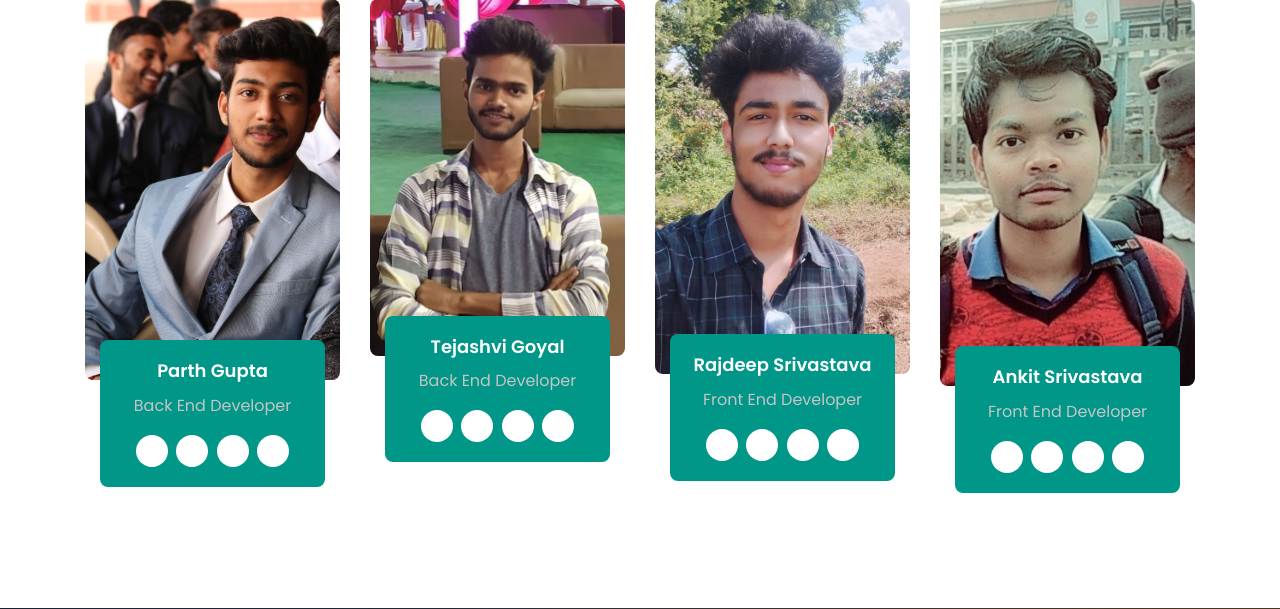
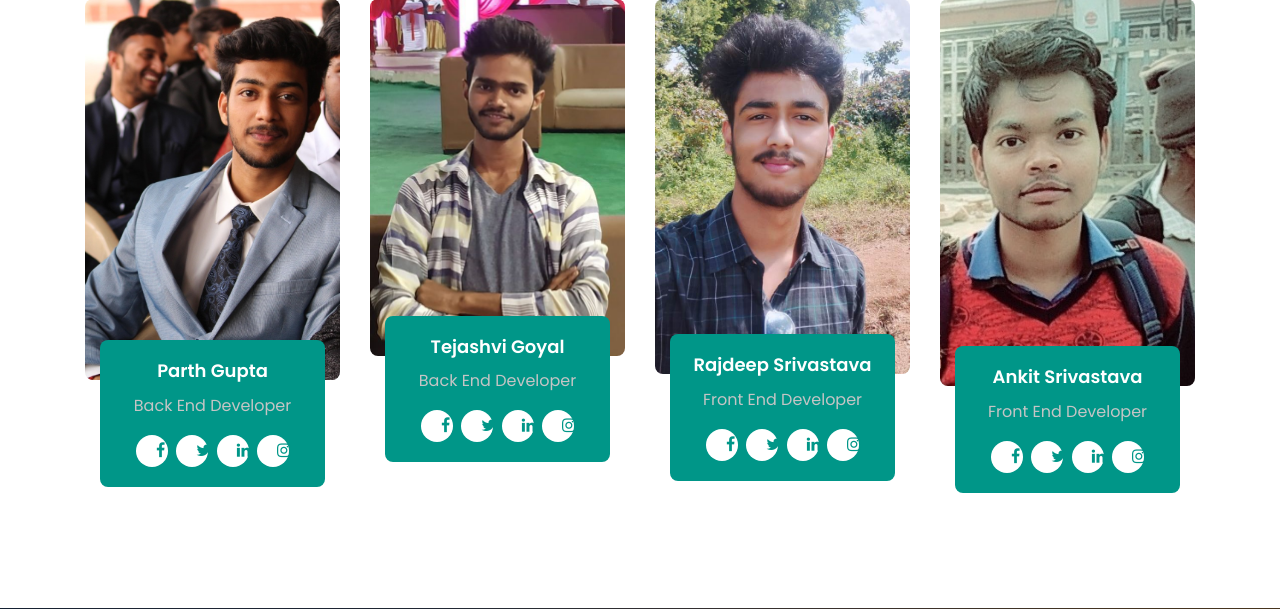
Before and after one commit to codebiet/Travelista, a Django app: page /about/ in a window 1280 px wide. Shown: the part 1355-1964 px from the top of the page. Run offline with Django 3.2, Linux system fonts and the light colour scheme; some libraries are stand-ins or nearby versions; some web fonts are replaced.

Commit message:
add icons

```diff
--- a/Places/templates/Places/base.html
+++ b/Places/templates/Places/base.html
@@ -8,6 +8,9 @@
 
         <!-- Bootstrap CSS -->
         <link rel="stylesheet" href="https://maxcdn.bootstrapcdn.com/bootstrap/4.0.0/css/bootstrap.min.css" integrity="sha384-Gn5384xqQ1aoWXA+058RXPxPg6fy4IWvTNh0E263XmFcJlSAwiGgFAW/dAiS6JXm" crossorigin="anonymous">
+        <link rel="stylesheet" href="https://stackpath.bootstrapcdn.com/font-awesome/4.7.0/css/font-awesome.min.css" integrity="sha384-wvfXpqpZZVQGK6TAh5PVlGOfQNHSoD2xbE+QkPxCAFlNEevoEH3Sl0sibVcOQVnN" crossorigin="anonymous">
+        <link rel="stylesheet" href="https://stackpath.bootstrapcdn.com/bootstrap/4.5.2/css/bootstrap.min.css">
+        <link rel="stylesheet" href="https://stackpath.bootstrapcdn.com/font-awesome/4.7.0/css/font-awesome.min.css">
 
         <title>{% block title %}{% endblock %}</title>
 
```
